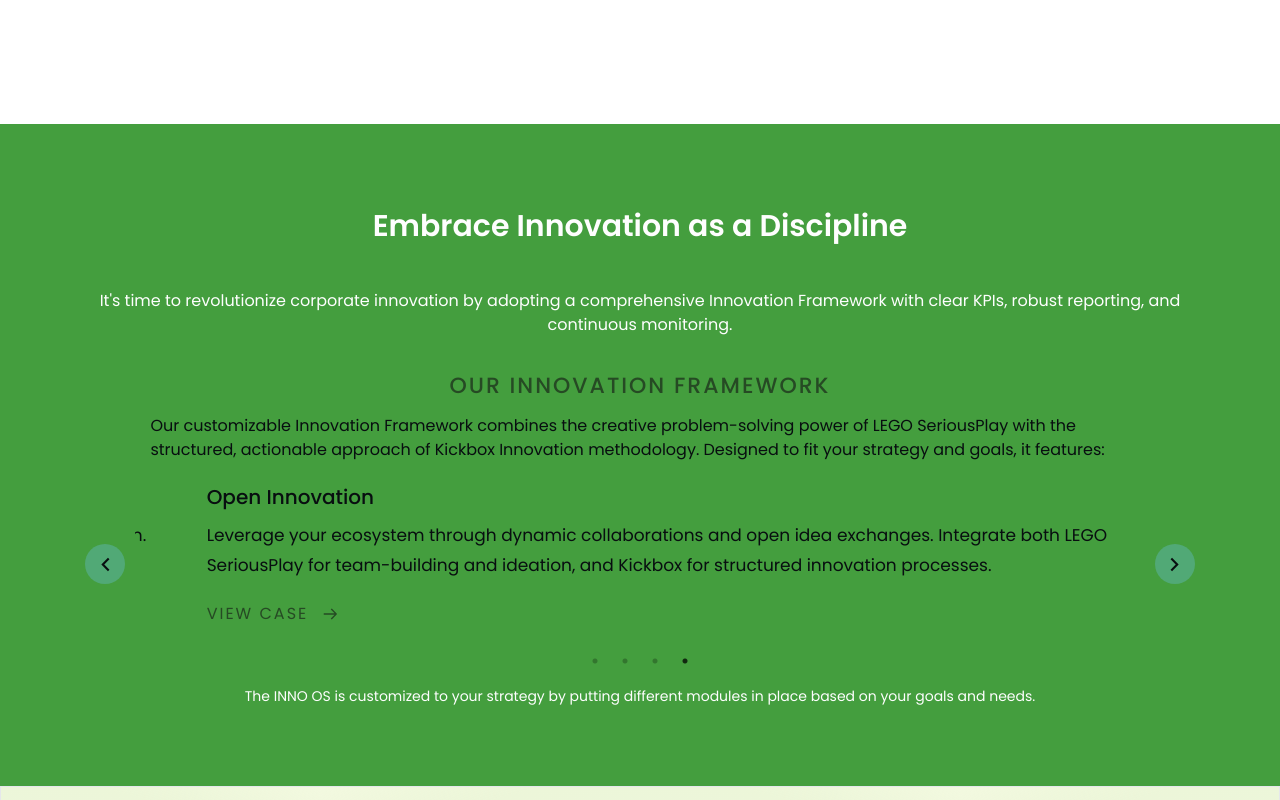
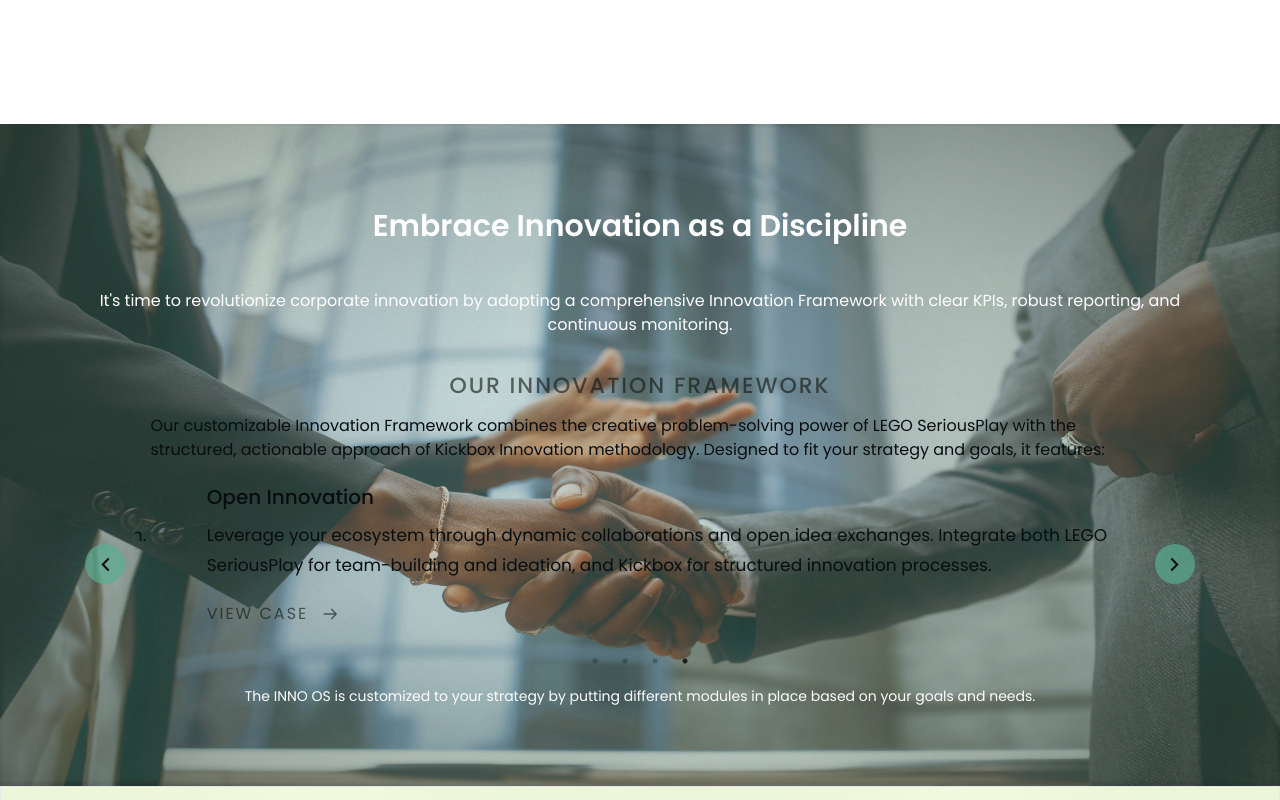
Before and after one commit to ZiZ98660/konsult-app, a Next.js app: page / in a window 1280 px wide. Shown: the part 1140-1940 px from the top of the page. Built offline with nearby package versions, Linux system fonts and the light colour scheme.

Commit message:
september

```diff
--- a/app/page.jsx
+++ b/app/page.jsx
@@ -84,7 +84,7 @@
 						src={"/assets/images/shake_2.jpg"}
 						className="absolute top-0 left-0 w-full h-full"
 					/>
-					<div className="absolute top-0 left-0 w-full h-full bg-primary-200"></div>
+					<div className="absolute top-0 left-0 w-full h-full bg-[#b3f8c6] opacity-20"></div>
 					<div className="sass-container relative z-20 ">
 						<Title
 							title="Embrace Innovation as a Discipline"
--- a/styles/_common.scss
+++ b/styles/_common.scss
@@ -157,6 +157,7 @@
 	}
 	.heading-title {
 		max-width: 100%;
+
 		padding: 50px 0;
 	}
 }
```
